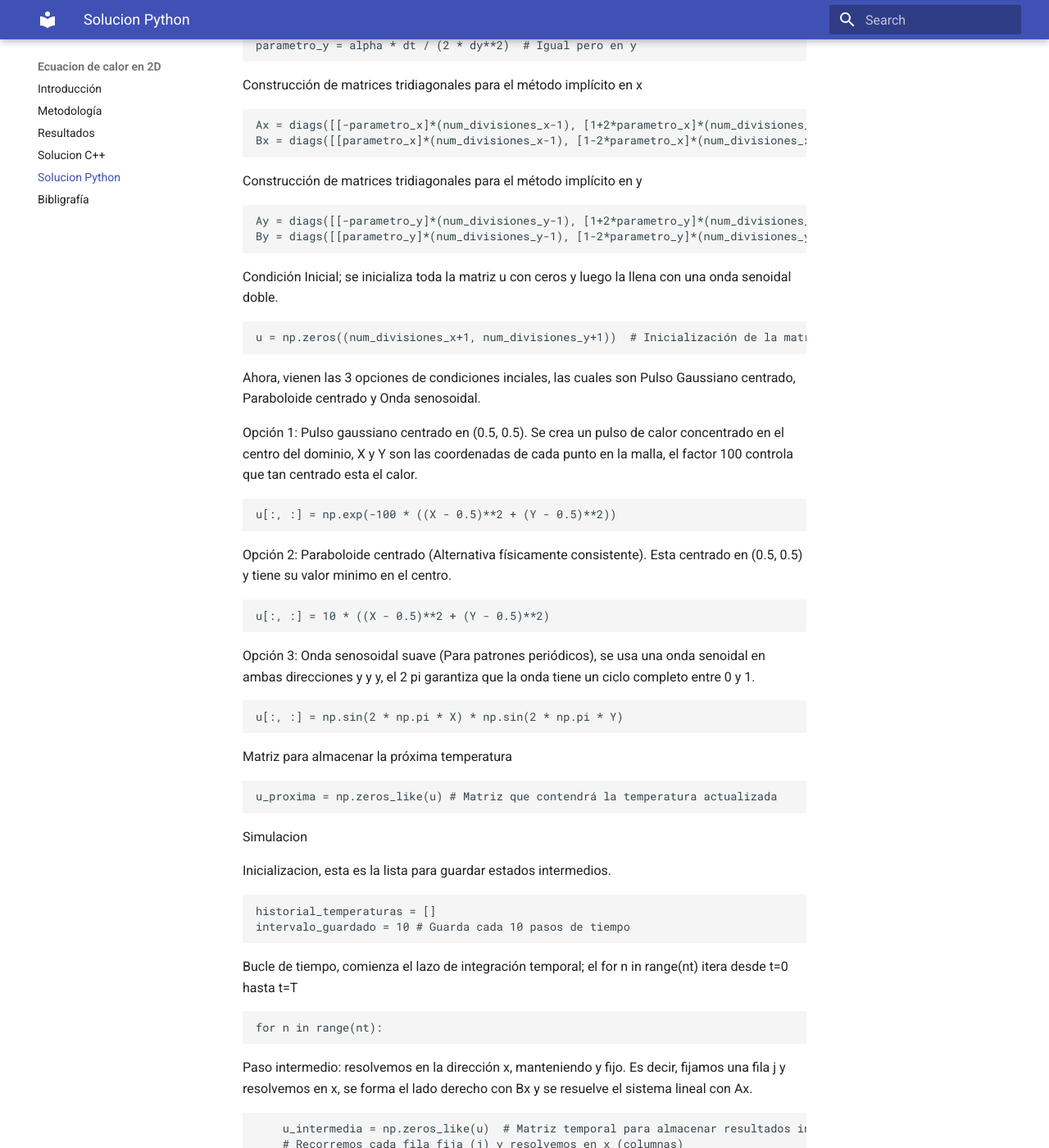
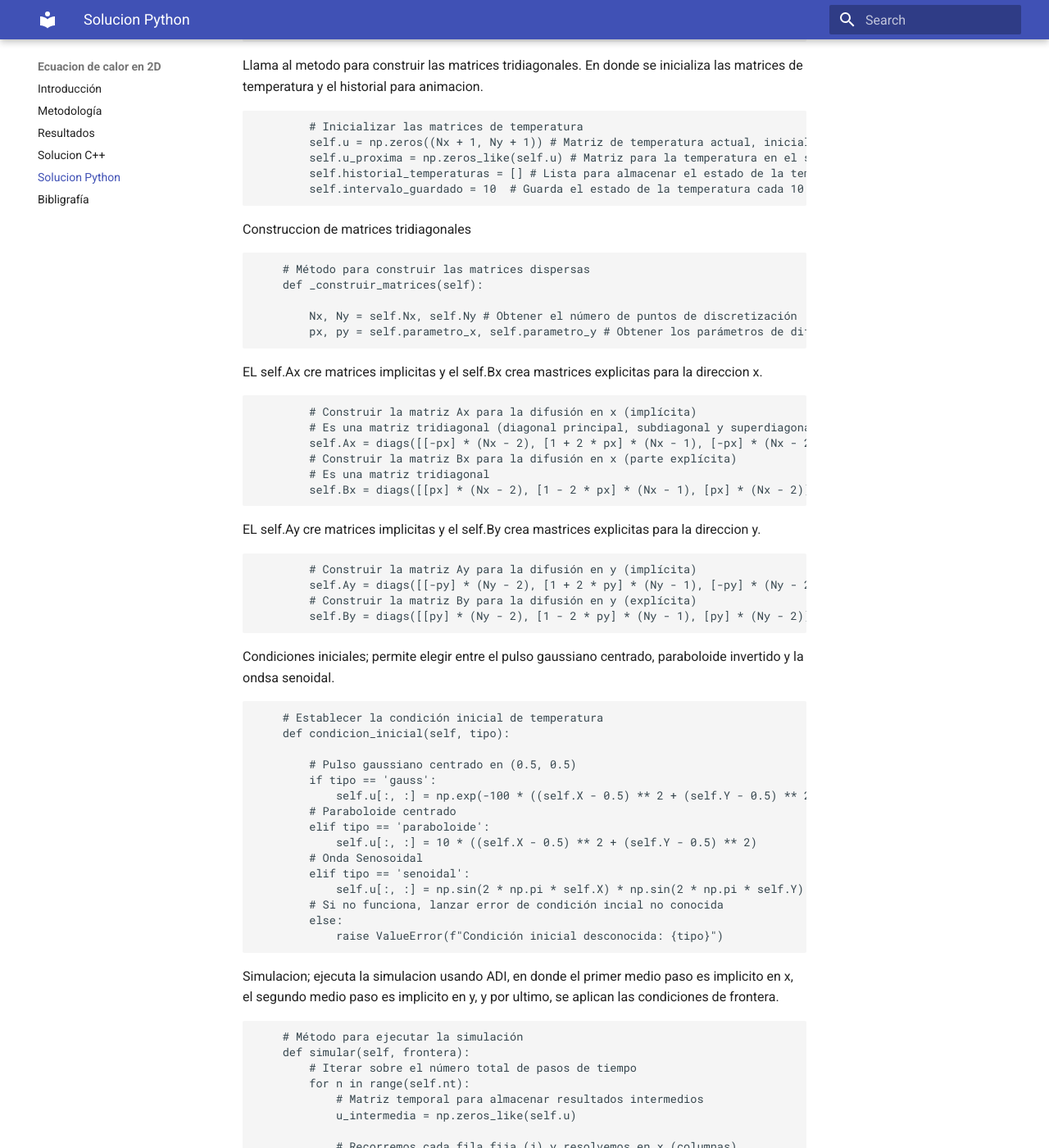
Before and after one commit to KarolayAN/Proyecto, an MkDocs documentation site: the page built from docs/python.md, in a window 1280 px wide and 1400 px high, scrolled down 1382 px. Shown: the whole window at 82% size. Built offline with MkDocs 1.6.1 and Material for MkDocs 9.7.7, drawn with Linux system fonts in a browser that asks for light colours; some of the changed text lies outside the part shown.

Commit message:
Update python.md

```diff
--- a/docs/python.md
+++ b/docs/python.md
@@ -1,8 +1,6 @@
 # Soluión en Python
 
 En el presente apartado explicaremos a detalle cada linea de codigo de la resolucion de la Ecuacion de calor realizada en Python.
-
-El codigo tiene 3 diferentes condiciones inciales y 3 diferentes condiciones de frontera, por lo que para obtener los 3 graficos esperados, debemos de escoger una opcion para cada condicion inicial y de frontera.
 
 Iniciamos importando las librerias, en donde numpy nos ayuda a realizar calculos numericos y el manejo de arreglos/matirces; matplotlib.pyplot, grafica y visualiza datos;
 scipy.sparse.diags, permite crear matrices dispersas que ahorran memoria y son mas eficientes; scipy.sparse.linalg.spsolve, resuelve sistemas lineales que usan matrices dispersas; FuncAnimation, permite crear animaciones y Image, sirve para mostrar imagenes en entornos como Jupyter Notebook.
@@ -14,163 +12,230 @@ scipy.sparse.diags, permite crear matrices dispersas que ahorran memoria y son m
     from matplotlib.animation import FuncAnimation
     from IPython.display import Image
 
-Parámetros; alpha es la constante de difusión térmica, controla que tan rapido se difunde el calor.
+Se define la clase principal para simular la ecuacion de calor en 2D. En donde el constructor de la clase es __init__ y alpha es la difusividad termica, Lx, Ly son las dimensiones del dominio, Nx, Ny son las divisiones del espacio y dt, T es el paso y tiempo total de simulacion.
 
-    alpha = 1.0
+    class SimuladorDifusionCalor2D:
 
-Configuración del dominio; se define un dominio cuadrado [0,1] x [0,1], se divide ese dominio en 20 segmentos en cada direccion, dx y dy corresponde al tamano de cada celda, es decir, el espaciado entre nodos.
+        def __init__(self, alpha, Lx, Ly, Nx, Ny, dt, T):
 
-    Longitud_x, Longitud_y = 1.0, 1.0  # Estos son los largos del dominio en x e y respectivamente
-    num_divisiones_x, num_divisiones_y = 20, 20  # Cantidad de divisiones en las direcciones x e y
+            # Parámetros físicos y de discretización espacial
+            self.alpha = alpha # Coeficiente de difusión térmica
+            self.Lx, self.Ly = Lx, Ly # Dimensiones del dominio (largo y ancho)
+            self.Nx, self.Ny = Nx, Ny # Cantidad de divisiones en las direcciones x e y
+            self.dx = Lx / Nx # Tamaño del paso espacial en x
+            self.dy = Ly / Ny # Tamaño del paso espacial en y
 
-    #Tamaño de cada celda (Resolución espacial)
-    dx, dy = Longitud_x / num_divisiones_x, Longitud_y / num_divisiones_y  # Distancia entre nodos consecutivos en cada eje
+Define las propiedades fisicas y espaciales del dominio.
 
-Malla de coordenadas; el np.linspace(...) genera nodos equiespaciados entre 0 y 1, X, Y son las matrices que representan la malla completa del dominio, las cuales son utiles para graficar.
+            self.x = np.linspace(0, Lx, Nx + 1) # Crear un array con las coordenadas x de la malla
+            self.y = np.linspace(0, Ly, Ny + 1) # Crear un array con las coordenadas y de la malla
+            # malla de coordenadas 2D
+            self.X, self.Y = np.meshgrid(self.x, self.y, indexing='ij')
 
-    x = np.linspace(0, Longitud_x, num_divisiones_x+1)  # Puntos equiespaciados de 0 a Lx (incluyendo extremos)
-    y = np.linspace(0, Longitud_y, num_divisiones_y+1)  # Puntos equiespaciados de 0 a Ly (incluyendo extremos)
-    X, Y = np.meshgrid(x, y, indexing='ij')
+Crea la malla espacial 2D.
 
-Configuración temporal
+            # Parámetros temporales
+            self.dt = dt # Tamaño del paso de tiempo
+            self.T = T # Tiempo total de simulación
+            self.nt = int(T / dt) # Número total de pasos de tiempo
 
-    T = 0.2      # Tiempo total de simulación
-    dt = 0.001   # Paso temporal
-    nt = int(T / dt)  # Número total de pasos de tiempo
+Configura la discretizacion temporal.
 
-Cálculo de parámetros auxiliares para Crank-Nicolson en x en y; se divide entre 2 para la estabilidad y precision (Crank-Nicolson), estos parametros se usan para construir las matrices tridiagonales.
+            # Parámetros usados en el método ADI
+            self.parametro_x = alpha * dt / (2 * self.dx ** 2) # Parámetro de difusión en dirección x
+            self.parametro_y = alpha * dt / (2 * self.dy ** 2) # Parámetro de difusión en dirección y
 
-    parametro_x = alpha * dt / (2 * dx**2)  # Parámetro de difusión en x, dividido entre 2 por Crank-Nicolson
-    parametro_y = alpha * dt / (2 * dy**2)  # Igual pero en y
+Coeficientes del metodo ADI.
 
-Construcción de matrices tridiagonales para el método implícito en x
+            # Construir las matrices dispersas necesarias para el método ADI
+            self._construir_matrices()
 
-    Ax = diags([[-parametro_x]*(num_divisiones_x-1), [1+2*parametro_x]*(num_divisiones_x-1), [-parametro_x]*(num_divisiones_x-1)], [-1,0,1], shape=(num_divisiones_x-1, num_divisiones_x-1))  # Matriz del lado izquierdo (implícito) en x
-    Bx = diags([[parametro_x]*(num_divisiones_x-1), [1-2*parametro_x]*(num_divisiones_x-1), [parametro_x]*(num_divisiones_x-1)], [-1,0,1], shape=(num_divisiones_x-1, num_divisiones_x-1))    # Matriz del lado derecho (explícito) en x
+Llama al metodo para construir las matrices tridiagonales. En donde se inicializa las matrices de temperatura y el historial para animacion.
 
-Construcción de matrices tridiagonales para el método implícito en y
+            # Inicializar las matrices de temperatura
+            self.u = np.zeros((Nx + 1, Ny + 1)) # Matriz de temperatura actual, inicializada a ceros
+            self.u_proxima = np.zeros_like(self.u) # Matriz para la temperatura en el siguiente paso de tiempo, inicializada de forma similar a u
+            self.historial_temperaturas = [] # Lista para almacenar el estado de la temperatura en diferentes momentos
+            self.intervalo_guardado = 10  # Guarda el estado de la temperatura cada 10 pasos de tiempo
 
-    Ay = diags([[-parametro_y]*(num_divisiones_y-1), [1+2*parametro_y]*(num_divisiones_y-1), [-parametro_y]*(num_divisiones_y-1)], [-1,0,1], shape=(num_divisiones_y-1, num_divisiones_y-1))  # Implícito en y
-    By = diags([[parametro_y]*(num_divisiones_y-1), [1-2*parametro_y]*(num_divisiones_y-1), [parametro_y]*(num_divisiones_y-1)], [-1,0,1], shape=(num_divisiones_y-1, num_divisiones_y-1))    # Explícito en y
+Construccion de matrices tridiagonales
 
-Condición Inicial; se inicializa toda la matriz u con ceros y luego la llena con una onda senoidal doble.
+        # Método para construir las matrices dispersas
+        def _construir_matrices(self):
 
-    u = np.zeros((num_divisiones_x+1, num_divisiones_y+1))  # Inicialización de la matriz de temperatura u en todo el dominio
+            Nx, Ny = self.Nx, self.Ny # Obtener el número de puntos de discretización
+            px, py = self.parametro_x, self.parametro_y # Obtener los parámetros de difusión
 
-Ahora, vienen las 3 opciones de condiciones inciales, las cuales son Pulso Gaussiano centrado, Paraboloide centrado y Onda senosoidal.
+EL self.Ax cre matrices implicitas y el self.Bx crea mastrices explicitas para la direccion x.
 
-Opción 1: Pulso gaussiano centrado en (0.5, 0.5). Se crea un pulso de calor concentrado en el centro del dominio, X y Y son las coordenadas de cada punto en la malla, el factor 100 controla que tan centrado esta el calor.
+            # Construir la matriz Ax para la difusión en x (implícita)
+            # Es una matriz tridiagonal (diagonal principal, subdiagonal y superdiagonal)
+            self.Ax = diags([[-px] * (Nx - 2), [1 + 2 * px] * (Nx - 1), [-px] * (Nx - 2)], [-1, 0, 1], shape=(Nx-1, Nx-1))
+            # Construir la matriz Bx para la difusión en x (parte explícita)
+            # Es una matriz tridiagonal
+            self.Bx = diags([[px] * (Nx - 2), [1 - 2 * px] * (Nx - 1), [px] * (Nx - 2)], [-1, 0, 1], shape=(Nx-1, Nx-1))
 
-    u[:, :] = np.exp(-100 * ((X - 0.5)**2 + (Y - 0.5)**2))
+EL self.Ay cre matrices implicitas y el self.By crea mastrices explicitas para la direccion y.
 
-Opción 2: Paraboloide centrado (Alternativa físicamente consistente). Esta centrado en (0.5, 0.5) y tiene su valor minimo en el centro.
+            # Construir la matriz Ay para la difusión en y (implícita)
+            self.Ay = diags([[-py] * (Ny - 2), [1 + 2 * py] * (Ny - 1), [-py] * (Ny - 2)], [-1, 0, 1], shape=(Ny-1, Ny-1))
+            # Construir la matriz By para la difusión en y (explícita)
+            self.By = diags([[py] * (Ny - 2), [1 - 2 * py] * (Ny - 1), [py] * (Ny - 2)], [-1, 0, 1], shape=(Ny-1, Ny-1))
 
-    u[:, :] = 10 * ((X - 0.5)**2 + (Y - 0.5)**2)
+Condiciones iniciales; permite elegir entre el pulso gaussiano centrado, paraboloide invertido y la ondsa senoidal.
 
-Opción 3: Onda senosoidal suave (Para patrones periódicos), se usa una onda senoidal en ambas direcciones y y y, el 2 pi garantiza que la onda tiene un ciclo completo entre 0 y 1.
+        # Establecer la condición inicial de temperatura
+        def condicion_inicial(self, tipo):
 
-    u[:, :] = np.sin(2 * np.pi * X) * np.sin(2 * np.pi * Y)
+            # Pulso gaussiano centrado en (0.5, 0.5)
+            if tipo == 'gauss':
+                self.u[:, :] = np.exp(-100 * ((self.X - 0.5) ** 2 + (self.Y - 0.5) ** 2))
+            # Paraboloide centrado
+            elif tipo == 'paraboloide':
+                self.u[:, :] = 10 * ((self.X - 0.5) ** 2 + (self.Y - 0.5) ** 2)
+            # Onda Senosoidal
+            elif tipo == 'senoidal':
+                self.u[:, :] = np.sin(2 * np.pi * self.X) * np.sin(2 * np.pi * self.Y)
+            # Si no funciona, lanzar error de condición incial no conocida
+            else:
+                raise ValueError(f"Condición inicial desconocida: {tipo}")
 
-Matriz para almacenar la próxima temperatura
+Simulacion; ejecuta la simulacion usando ADI, en donde el primer medio paso es implicito en x, el segundo medio paso es implicito en y, y por ultimo, se aplican las condiciones de frontera.
 
-    u_proxima = np.zeros_like(u) # Matriz que contendrá la temperatura actualizada
+        # Método para ejecutar la simulación
+        def simular(self, frontera):
+            # Iterar sobre el número total de pasos de tiempo
+            for n in range(self.nt):
+                # Matriz temporal para almacenar resultados intermedios
+                u_intermedia = np.zeros_like(self.u)
 
-Simulacion
+                # Recorremos cada fila fija (j) y resolvemos en x (columnas)
+                for j in range(1, self.Ny):
+                    # Calcular el lado derecho del sistema lineal en la dirección x
+                    rhs = self.Bx.dot(self.u[1:self.Nx, j])
+                    # Resolver el sistema lineal en x
+                    u_intermedia[1:self.Nx, j] = spsolve(self.Ax, rhs)
 
-Inicializacion, esta es la lista para guardar estados intermedios.
+                # Segundo medio paso (explícito en x, implícito en y)
+                # resolvemos en la dirección y, manteniendo x fijo
+                for i in range(1, self.Nx):
+                    # Calcular el lado derecho del sistema lineal en la dirección y
+                    rhs = self.By.dot(u_intermedia[i, 1:self.Ny])
+                    # Resolver el sistema lineal en y
+                    self.u_proxima[i, 1:self.Ny] = spsolve(self.Ay, rhs)
 
-    historial_temperaturas = []
-    intervalo_guardado = 10 # Guarda cada 10 pasos de tiempo
+                # Aplicar condiciones de frontera
+                if frontera == 'dirichlet':
+                    # Condición de frontera de Dirichlet (temperatura fija en los bordes)
+                    self.u_proxima[0, :] = 0 # Borde izquierdo
+                    self.u_proxima[-1, :] = 0 # Borde derecho
+                    self.u_proxima[:, 0] = 0 # Borde inferior
+                    self.u_proxima[:, -1] = 0 # Borde superior
+                elif frontera == 'neumann':
+                    # Condición de frontera de Neumann (flujo de calor cero en los bordes)
+                    self.u_proxima[0, :] = self.u_proxima[1, :] # Borde izquierdo
+                    self.u_proxima[-1, :] = self.u_proxima[-2, :] # Borde derecho
+                    self.u_proxima[:, 0] = self.u_proxima[:, 1] # Borde inferior
+                    self.u_proxima[:, -1] = self.u_proxima[:, -2] # Borde superior
+                elif frontera == 'robin':
+                    # Condición de frontera de Robin
+                    beta = 3.0 # Coeficiente de convección
+                    self.u_proxima[0, :] = self.u_proxima[1, :] / (1 + beta * self.dx) # Borde izquierdo
+                    self.u_proxima[-1, :] = self.u_proxima[-2, :] / (1 + beta * self.dx) # Borde derecho
+                    self.u_proxima[:, 0] = self.u_proxima[:, 1] / (1 + beta * self.dy) # Borde inferior
+                    self.u_proxima[:, -1] = self.u_proxima[:, -2] / (1 + beta * self.dy) # Borde superior
+                # Lanzar un error si el tipo de frontera no es válido
+                else:
+                    raise ValueError(f"Condición de frontera no válida: {frontera}")
 
-Bucle de tiempo, comienza el lazo de integración temporal; el for n in range(nt) itera desde t=0 hasta t=T
+Actualiza la matriz de temperatura para el siguiente paso de tiempo.
 
-    for n in range(nt):
+                self.u[:, :] = self.u_proxima[:, :]
 
-Paso intermedio: resolvemos en la dirección x, manteniendo y fijo. Es decir, fijamos una fila j y resolvemos en x, se forma el lado derecho con Bx y se resuelve el sistema lineal con Ax.
+Guarda el estado actual periodicamente.
 
-        u_intermedia = np.zeros_like(u)  # Matriz temporal para almacenar resultados intermedios
-        # Recorremos cada fila fija (j) y resolvemos en x (columnas)
-        for j in range(1, num_divisiones_y):
-            rhs = Bx.dot(u[1:num_divisiones_x, j])              # Lado derecho del sistema: combinación explícita
-            u_intermedia[1:num_divisiones_x, j] = spsolve(Ax, rhs)    # Resolvemos el sistema lineal en x
+                if n % self.intervalo_guardado == 0:
+                    self.historial_temperaturas.append(self.u.copy()) #.copy() para guardar una copia y no una referencia
 
-Paso final: resolvemos en la dirección y, manteniendo x fijo.
+Muestra el mapa de calor en el estado final de la simulación.
 
-        for i in range(1, num_divisiones_x):
-            rhs = By.dot(u_intermedia[i, 1:num_divisiones_y])  # Lado derecho para dirección y
-            u_proxima[i, 1:num_divisiones_y] = spsolve(Ay, rhs)   # Solución del sistema lineal en y
+        def mostrar_estado_final(self):
+            plt.figure(figsize=(7, 6))
+            mapa = plt.contourf(self.X, self.Y, self.historial_temperaturas[-1], 20, cmap='hot') # Crea un gráfico de mapa de calor del estado final de la temperatura
+            plt.colorbar(mapa)  # Agrega barra de color para indicar los valores de temperatura
+            plt.title(f"Mapa de Calor")
+            plt.xlabel("x")
+            plt.ylabel("y")
+            plt.tight_layout()
+            plt.show()
 
-Aplicar la Condición de Frontera seleccionada a u_proxima. Nuevamente, vienen 3 diferentes opciones de condiciones de frontera, Dirichlet, Neumann y Robin.
+Crea una animacion de la evolucion de la temperatura.
 
-Opción 1: Dirichlet (bordes fijos en 0); se fija la temperatura en los bordes a un valor constante y representa un material en contacto con un medio frio constante.
+        def animar(self, intervalo_ms=400, fps=10):
 
-        u_proxima[0, :] = 0; u_proxima[-1, :] = 0; u_proxima[:, 0] = 0; u_proxima[:, -1] = 0
+            fig, ax = plt.subplots(figsize=(7, 6))
+            cont = ax.contourf(self.X, self.Y, self.historial_temperaturas[0], 20, cmap='hot')
+            fig.colorbar(cont, ax=ax)
 
-Opción 2: Neumann (flujo de calor nulo en los bordes); la derivada normal de la temperatura es 0, no hay flujo a traves del borde, es decir, no entra ni sale calor por los bordes.
+Función que se llama en cada frame de la animación.
 
-        u_proxima[0, :] = u_proxima[1, :]
-        u_proxima[-1, :] = u_proxima[-2, :]
-        u_proxima[:, 0] = u_proxima[:, 1]
-        u_proxima[:, -1] = u_proxima[:, -2]
+            def update(frame):
+                # Limpiar los ejes para dibujar el nuevo frame
+                ax.clear()
+                # Crear el gráfico de contorno para el estado de temperatura del frame actual
+                cont = ax.contourf(self.X, self.Y, self.historial_temperaturas[frame], 20, cmap='hot')
+                # Actualizar el título con el tiempo actual de la simulación
+                ax.set_title(f"t = {frame * self.intervalo_guardado * self.dt:.3f} s")
+                ax.set_xlabel("x")
+                ax.set_ylabel("y")
 
-Opción 3: Robin (convección en los bordes); es un caso intermedio entre Dirichlet y Neumann, representa la transferencia de calor por conveccion entre el sistema y un medio exterior.
+Crea el objeto FuncAnimation.
 
-        beta = 3.0 # Se puede modificar el valor  (Coeficiente de transferencia de calor en fronteras [W/m²K])
-        u_proxima[0, :] = u_proxima[1, :] / (1 + beta * dx)
-        u_proxima[-1, :] = u_proxima[-2, :] / (1 + beta * dx)
-        u_proxima[:, 0] = u_proxima[:, 1] / (1 + beta * dy)
-        u_proxima[:, -1] = u_proxima[:, -2] / (1 + beta * dy)
+            anim = FuncAnimation(fig, update, frames=len(self.historial_temperaturas), interval=intervalo_ms, blit=False)
+            # Cerrar la figura para evitar que se muestre como un gráfico estático
+            plt.close(fig)
+            # Mostrar la animación como un video HTML
+            display(HTML(anim.to_jshtml()))
 
+Llama la clase simulador y establecer las condiciones iniciales y de frontera. En donde sim crea el objeto de simulacion, sim.condicion_inicial('paraboloide')  establece la condicion inicial tipo paraboloide y sim.simular(frontera='neumann') corre la simulacion con condiciones de Neumann.
 
-Actualizamos la solución completa para el siguiente paso de tiempo; se actualiza u para el siguiente paso y se guarda el estado si corresponde.
+    # Caso: Condicion inicial de Paraboloide y condición de frontera de Neumann
+    sim = SimuladorDifusionCalor2D(alpha=1.0, Lx=1.0, Ly=1.0, Nx=40, Ny=40, dt=0.0005, T=0.1)
+    sim.condicion_inicial('paraboloide')
+    sim.simular(frontera='neumann')
 
-        u[:, :] = u_proxima[:, :]  # Se copia el resultado actualizado de u_proxima a u
+Mapa de calor para condición inicial de Paraboloide y condición de frontera de Neumann; muestra el mapa de calor de la ultima distribucion de la temperatura.
 
-        # Guardar estado actual periodicamente
-        if n % intervalo_guardado == 0:
-            historial_temperaturas.append(u.copy())
+    sim.mostrar_estado_final()
 
-Visualización; muestra la primera distribucion de temperatura en un grafico de contornos de color.
+Animación para condición inicial de Paraboloide y condición de frontera de Neumann.
 
-    print(f"Total de estados guardados: {len(historial_temperaturas)}")
+    sim.animar()
 
-    fig, ax = plt.subplots(figsize=(7, 6))
-    mapa_calor = ax.contourf(X, Y, historial_temperaturas[0], 20, cmap='hot')
-    cbar = fig.colorbar(mapa_calor, ax=ax)
-    ax.set_title(f"Crank-Nicolson ADI 2D (t={0:.3f} s)")
-    ax.set_xlabel("x")
-    ax.set_ylabel("y")
+Caso: Condicion inicial de Paraboloide y condición de frontera de Neumann.
 
-Función para actualizar la animación; pdate(frame) es la funcion que actualiza el grafico en cada paso y FuncAnimation crea la animacion completa de la evolucion temporal.
+    sim_gaussiano = SimuladorDifusionCalor2D(alpha=1.0, Lx=1.0, Ly=1.0, Nx=40, Ny=40, dt=0.0005, T=0.1)
+    sim_gaussiano.condicion_inicial('gauss')
+    sim_gaussiano.simular(frontera='dirichlet')
 
-    def update(frame):
-        ax.clear() # Limpiar el gráfico anterior
-        mapa_calor = ax.contourf(X, Y, historial_temperaturas[frame], 20, cmap='hot') # Crear nuevo mapa de calor
-        ax.set_title(f"t = {frame * intervalo_guardado * dt:.3f} s")
-        ax.set_xlabel("x")
-        ax.set_ylabel("y")
+Mapa de calor para condición inicial de Gauss y condición de frontera de Dirichlet.
 
-    anim = FuncAnimation(fig, update, frames=len(historial_temperaturas), interval=400, blit=False) # 400ms entre frames
-    plt.close(fig) # Cerrar la figura estática
+    sim_gaussiano.mostrar_estado_final()
 
-Guardar animacion; guarda la animacion en formato .mp4
+Animación para condición inicial de Gauss y condición de frontera de Dirichlet.
 
-    mp4_filename = "difusion_calor_Onda-Robin.mp4"
+    sim_gaussiano.animar()
 
-    print(f"Saving animation to {mp4_filename}...")
-    try:
-        anim.save(mp4_filename, writer="ffmpeg", fps=10)
-        print("Animation saved successfully.")
-    except Exception as e:
-        print(f"Error saving animation: {e}")
+Caso: Condicion inicial de onda senoidal y condición de frontera de Dirichlet.
 
+    sim_senoidal = SimuladorDifusionCalor2D(alpha=1.0, Lx=1.0, Ly=1.0, Nx=40, Ny=40, dt=0.0005, T=0.1)
+    sim_senoidal.condicion_inicial('senoidal')
+    sim_senoidal.simular(frontera='robin')
 
-Mapa de calor 2D del resultado final, es decir, la visualizacion final de la distribucion de temperatura en t = T.
+Mapa de calor para condición inicial de  y condición de frontera de Dirichlet.
 
-    plt.figure(figsize=(7, 6))
-    cp_final = plt.contourf(X, Y, u, 20, cmap='hot')
-    plt.colorbar(cp_final)
-    plt.xlabel("x")
-    plt.ylabel("y")
-    plt.tight_layout()
-    plt.show()
+    sim_senoidal.mostrar_estado_final()
+
+Animación para condición inicial de  y condición de frontera de Dirichlet.
+
+    sim_senoidal.animar()
```
